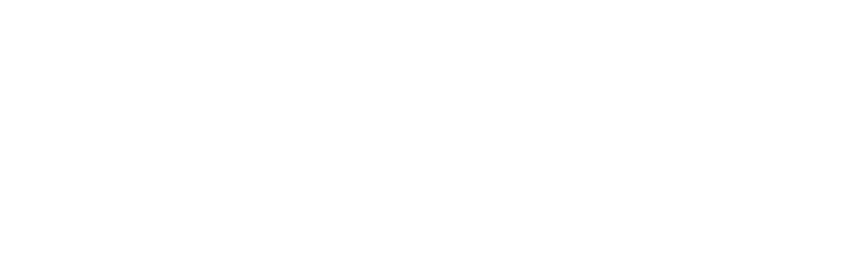
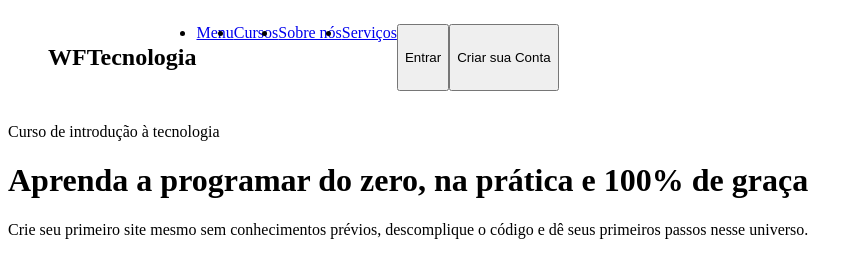
Before and after one commit to wagnerfilhosantana/html-css, a plain HTML site: page desafios/cursos de tecnologia/inicial.html in a window 1280 px wide. Shown: the whole page, without its empty margins (0-863 px from the left). Drawn offline with Linux system fonts and the light colour scheme.

Commit message:
Site de cursos

```diff
--- a/desafios/cursos de tecnologia/inicial.html
+++ b/desafios/cursos de tecnologia/inicial.html
@@ -5,8 +5,34 @@
     <meta name="viewport" content="width=device-width, initial-scale=1.0">
     <title>WF Tecnologia</title>
 </head>
+<link rel="stylesheet" href="style.css">
 <link rel="shortcut icon" href="favicon_io/favicon-16x16.png" type="image/x-icon">
 <body>
+    <header>
+    <div>
 
+    <nav id="home">
+        <ul>
+            <h2>WF</h2>
+            <h2>Tecnologia</h2>
+            <li><a href="#">Menu</a></li>
+            <li><a href="#">Cursos</a></li>
+            <li><a href="#">Sobre nós</a></li>
+            <li><a href="#">Serviços</a></li>
+            <input type="button" value="Entrar">
+            <input type="button" value="Criar sua Conta">
+        </ul>
+    </nav>
+    </div>
+
+    </header>
+    <main>
+        <div>
+            <p>Curso de introdução à tecnologia</p>
+            <h1>Aprenda a programar do zero, na prática e 100% de graça</h1>
+            <p>Crie seu primeiro site mesmo sem conhecimentos prévios, descomplique o código e dê seus primeiros passos nesse universo.
+            </p>
+        </div>
+    </main>
 </body>
 </html>
--- /dev/null
+++ b/desafios/cursos de tecnologia/style.css
@@ -0,0 +1,4 @@
+
+header, #home, #home ul{
+   display: flex;
+}
```
Also changed, not shown: desafios/cursos de tecnologia/teste.html (added, +21 -0 lines).
